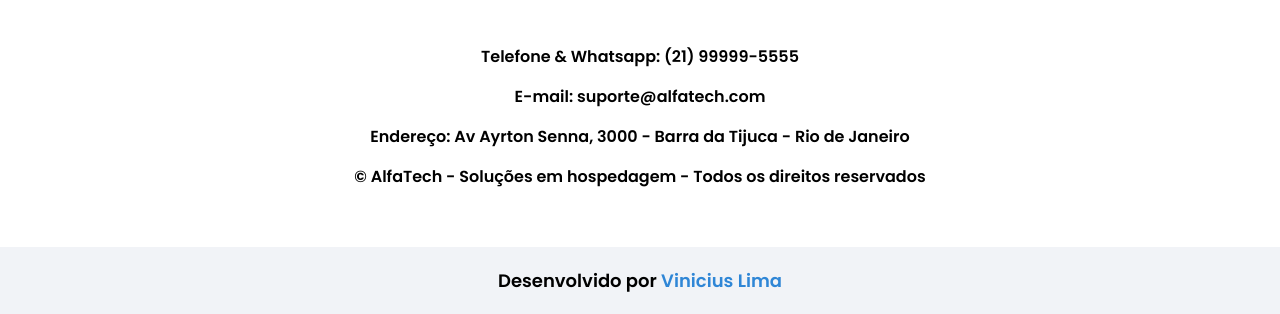
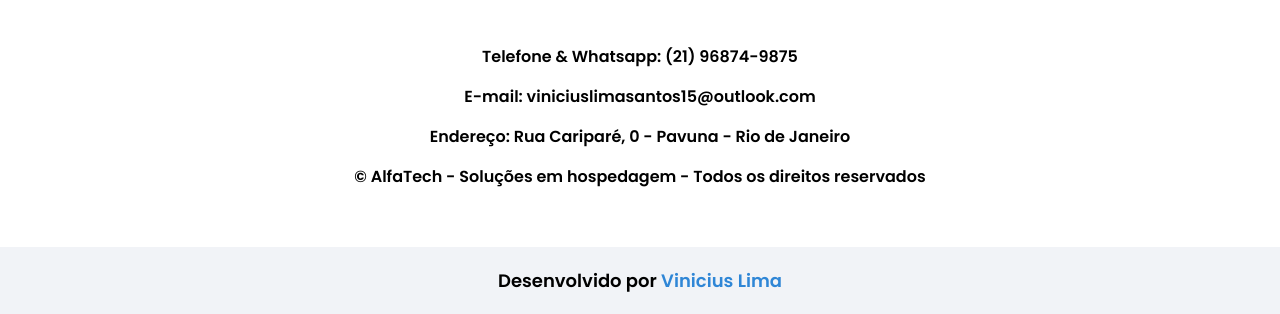
Before and after one commit to vinils15/Hospedagem-Web, a plain HTML site: page index.html in a window 1280 px wide. Shown: the part 2685-2999 px from the top of the page. Drawn offline with Linux system fonts and the light colour scheme; files whose address does not match are found by name.

Commit message:
Update index.html

```diff
--- a/index.html
+++ b/index.html
@@ -166,9 +166,9 @@
         </div>
       </div>
       <div id="contato" class="container-contatos">
-        <p>Telefone & Whatsapp: (21) 99999-5555</p>
-        <p>E-mail: suporte@alfatech.com</p>
-        <p>Endereço: Av Ayrton Senna, 3000 - Barra da Tijuca - Rio de Janeiro</p>
+        <p>Telefone & Whatsapp: (21) 96874-9875</p>
+        <p>E-mail: viniciuslimasantos15@outlook.com</p>
+        <p>Endereço: Rua Cariparé, 0 - Pavuna - Rio de Janeiro</p>
         <p>&copy; AlfaTech - Soluções em hospedagem - Todos os direitos reservados</p>
       </div>
       <div class="container-copyright">
```
